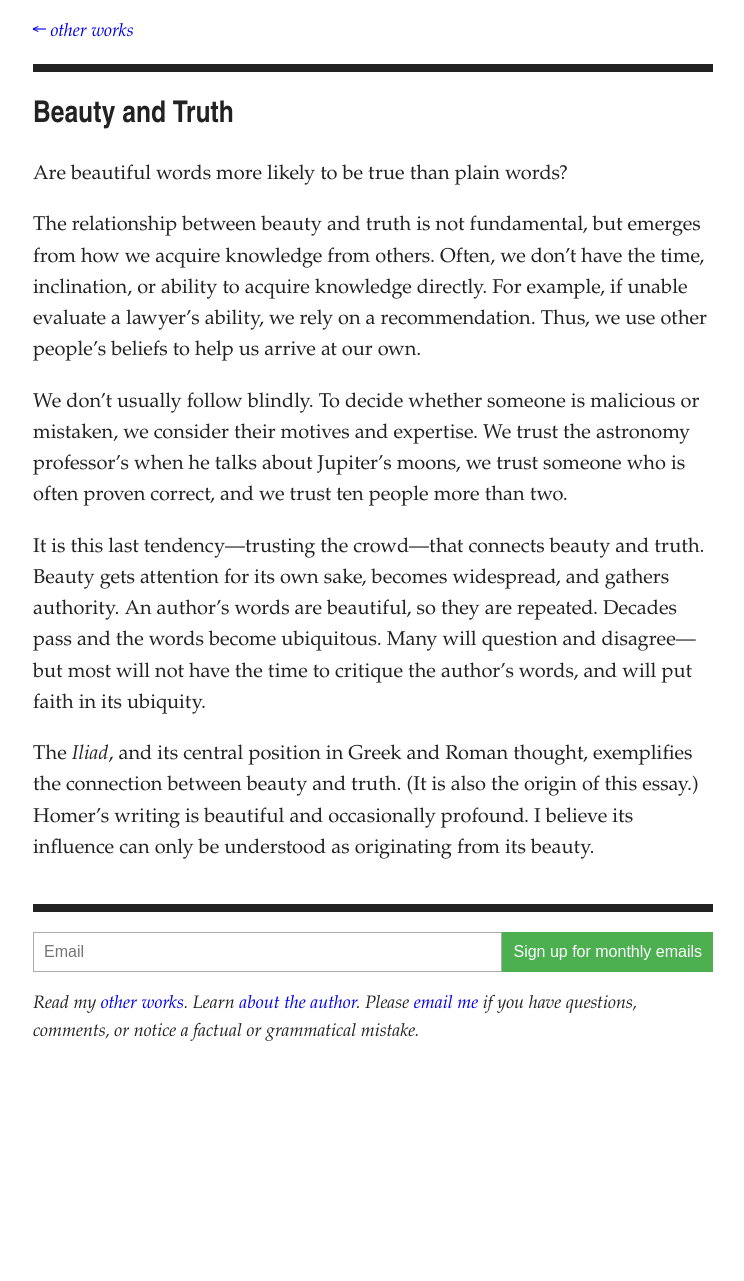
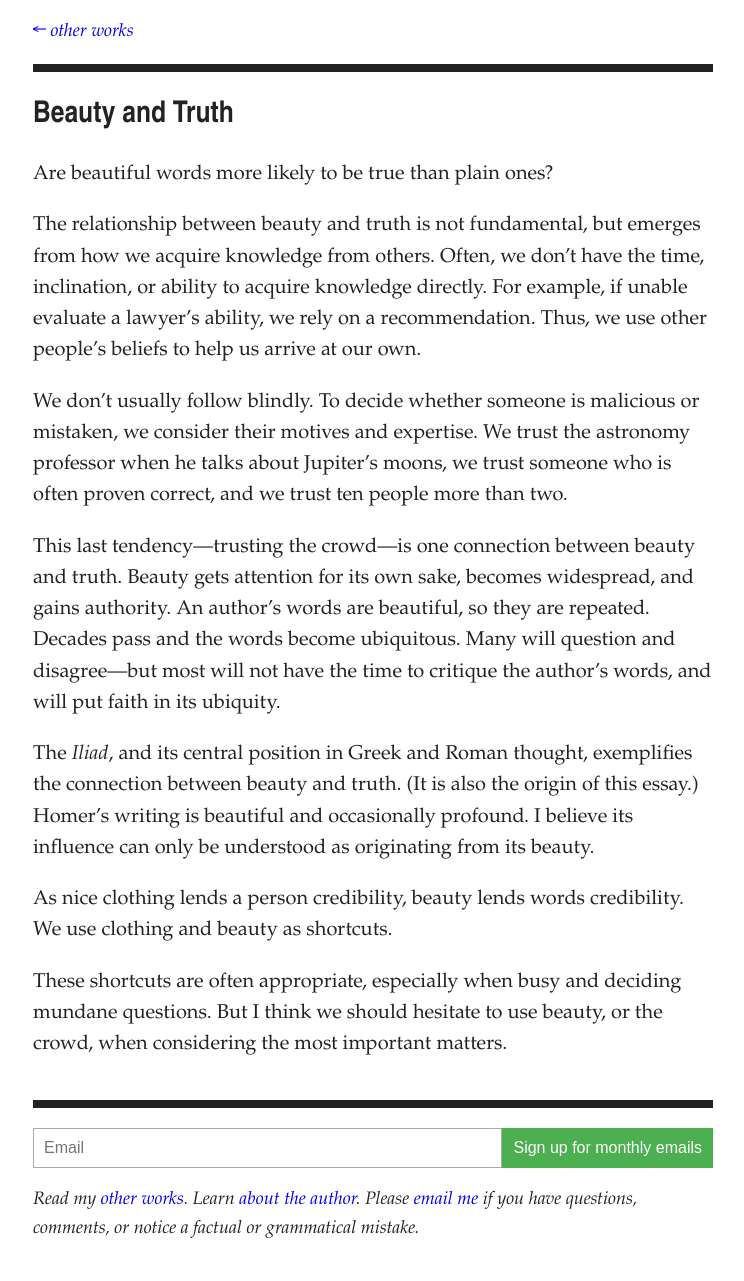
Before and after one commit to artsandmetaphysics/goodlifeodyssey, a Jekyll site: the page built from _documents/beauty-and-truth.md, in a window 1280 px wide. Shown: the whole page, without its empty margins (267-1011 px from the left). Built offline with Jekyll 4.4.1, drawn with Linux system fonts in a browser that asks for light colours; before the commit the page ends 1084 px from its top, so only the background shows below that.

Commit message:
Add content

```diff
--- a/_documents/beauty-and-truth.md
+++ b/_documents/beauty-and-truth.md
@@ -2,20 +2,22 @@
 title: >
   Beauty and Truth
 description: >
-  Are beautiful words more likely to be true than plain words?
-type: essay
-status: complete
+  Are beautiful words more likely to be true than plain ones?
 ---
 
-Are beautiful words more likely to be true than plain words?
+{{ page.description }}
 
 The relationship between beauty and truth is not fundamental, but emerges from how we acquire knowledge from others. Often, we don’t have the time, inclination, or ability to acquire knowledge directly. For example, if unable evaluate a lawyer’s ability, we rely on a recommendation. Thus, we use other people’s beliefs to help us arrive at our own.
 
-We don’t usually follow blindly. To decide whether someone is malicious or mistaken, we consider their motives and expertise. We trust the astronomy professor’s when he talks about Jupiter’s moons, we trust someone who is often proven correct, and we trust ten people more than two.
+We don’t usually follow blindly. To decide whether someone is malicious or mistaken, we consider their motives and expertise. We trust the astronomy professor when he talks about Jupiter’s moons, we trust someone who is often proven correct, and we trust ten people more than two.
 
-It is this last tendency—trusting the crowd—that connects beauty and truth. Beauty gets attention for its own sake, becomes widespread, and gathers authority. An author’s words are beautiful, so they are repeated. Decades pass and the words become ubiquitous. Many will question and disagree—but most will not have the time to critique the author’s words, and will put faith in its ubiquity.
+This last tendency—trusting the crowd—is one connection between beauty and truth. Beauty gets attention for its own sake, becomes widespread, and gains authority. An author’s words are beautiful, so they are repeated. Decades pass and the words become ubiquitous. Many will question and disagree—but most will not have the time to critique the author’s words, and will put faith in its ubiquity.
 
 The _Iliad_, and its central position in Greek and Roman thought, exemplifies the connection between beauty and truth. (It is also the origin of this essay.) Homer’s writing is beautiful and occasionally profound. I believe its influence can only be understood as originating from its beauty.
+
+As nice clothing lends a person credibility, beauty lends words credibility. We use clothing and beauty as shortcuts.
+
+These shortcuts are often appropriate, especially when busy and deciding mundane questions. But I think we should hesitate to use beauty, or the crowd, when considering the most important matters.
 
 {% comment %}
 Add more details about the Iliad.
```
Also changed, not shown: documents/beauty-and-truth.md (+8 -6 lines).
